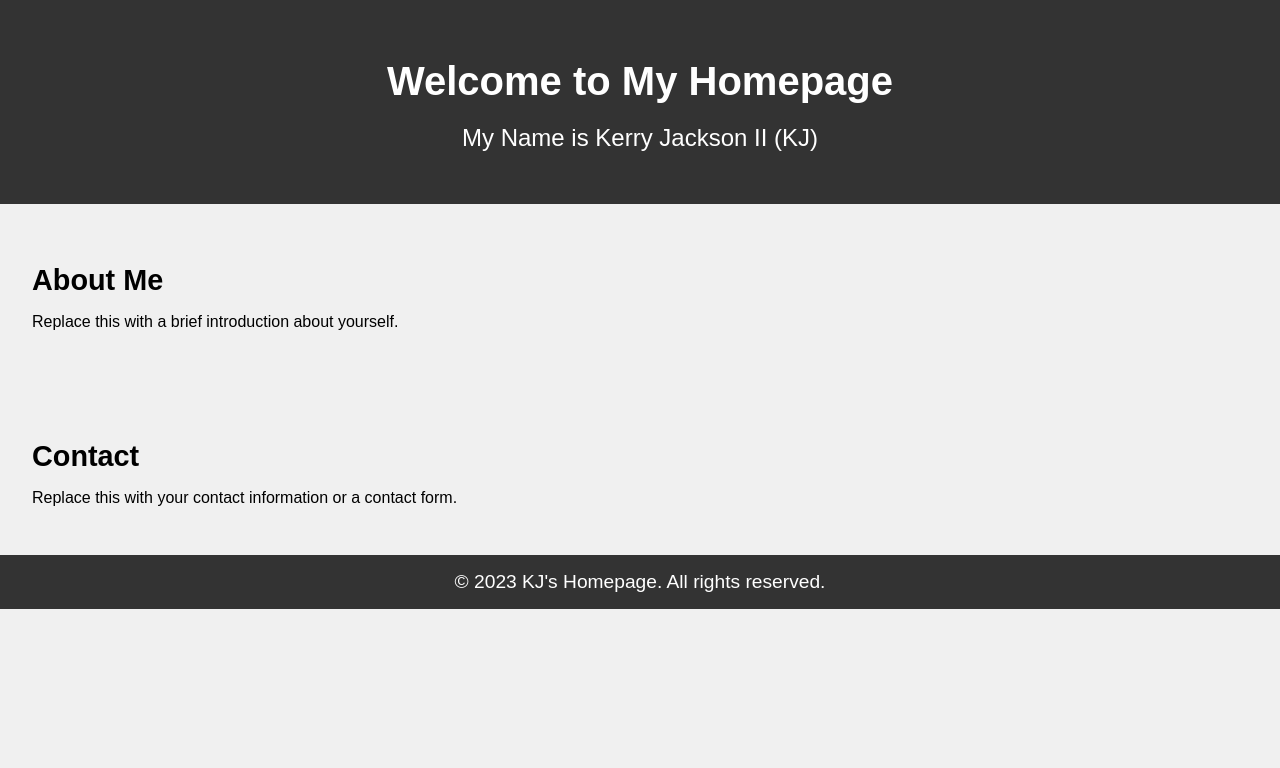
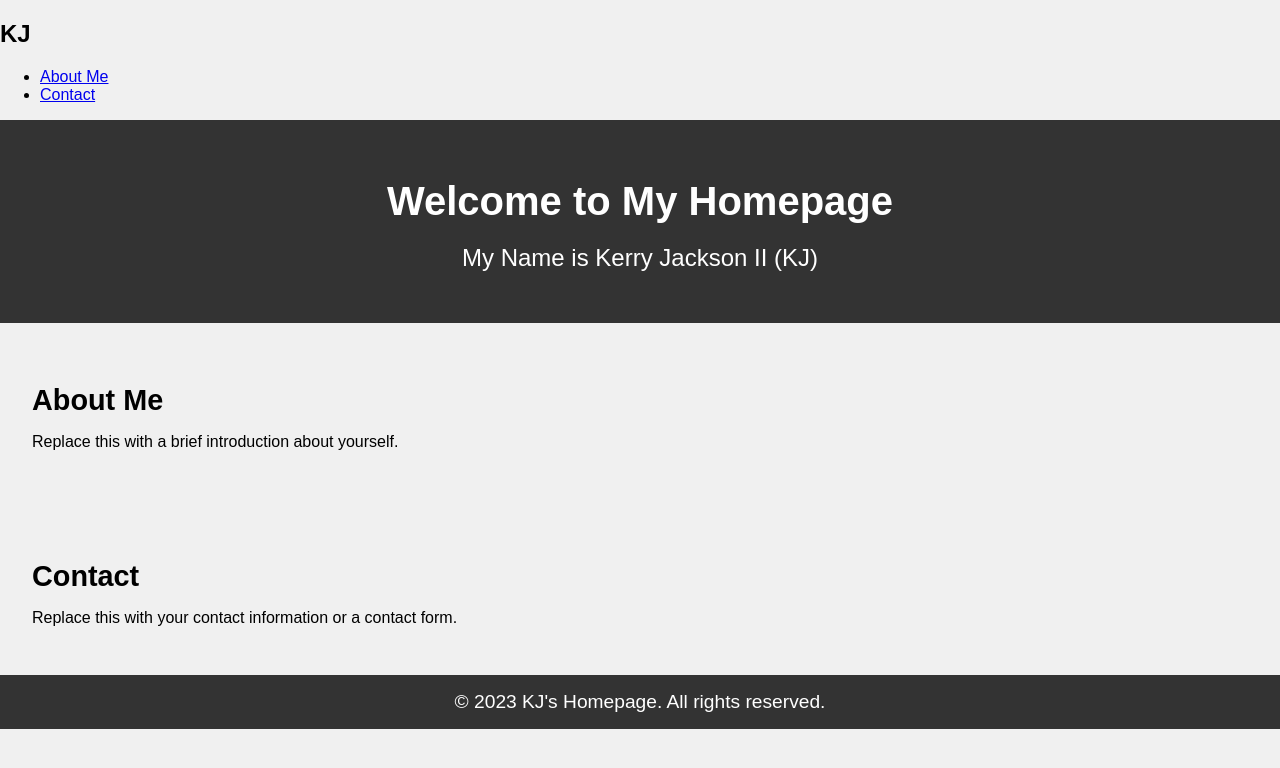
Before and after one commit to kjacksonn/home, a plain HTML site: page index.html in a window 1280 px wide. Drawn offline with Linux system fonts and the light colour scheme.

Commit message:
Update index.html

```diff
--- a/index.html
+++ b/index.html
@@ -7,22 +7,41 @@
   <link rel="stylesheet" href="styles.css">
 </head>
 <body>
-  <header>
+  <nav>
+    <div class="container">
+      <h1>KJ</h1>
+      <ul>
+        <li><a href="#about">About Me</a></li>
+        <li><a href="#contact">Contact</a></li>
+      </ul>
+    </div>
+  </nav>
+
+  <header class="hero">
+    <div class="container">
       <h1>Welcome to My Homepage</h1>
       <h2>My Name is Kerry Jackson II (KJ)</h2>
+    </div>
   </header>
-  <section>
+
+  <section id="about" class="content-section">
+    <div class="container">
       <h3>About Me</h3>
       <p>
         Replace this with a brief introduction about yourself.
       </p>
+    </div>
   </section>
-  <section>
+
+  <section id="contact" class="content-section">
+    <div class="container">
       <h3>Contact</h3>
       <p>
         Replace this with your contact information or a contact form.
       </p>
+    </div>
   </section>
+
   <footer>
     <p>&copy; 2023 KJ's Homepage. All rights reserved.</p>
   </footer>
```
Lines whose indentation alone changed are shown as unchanged.
